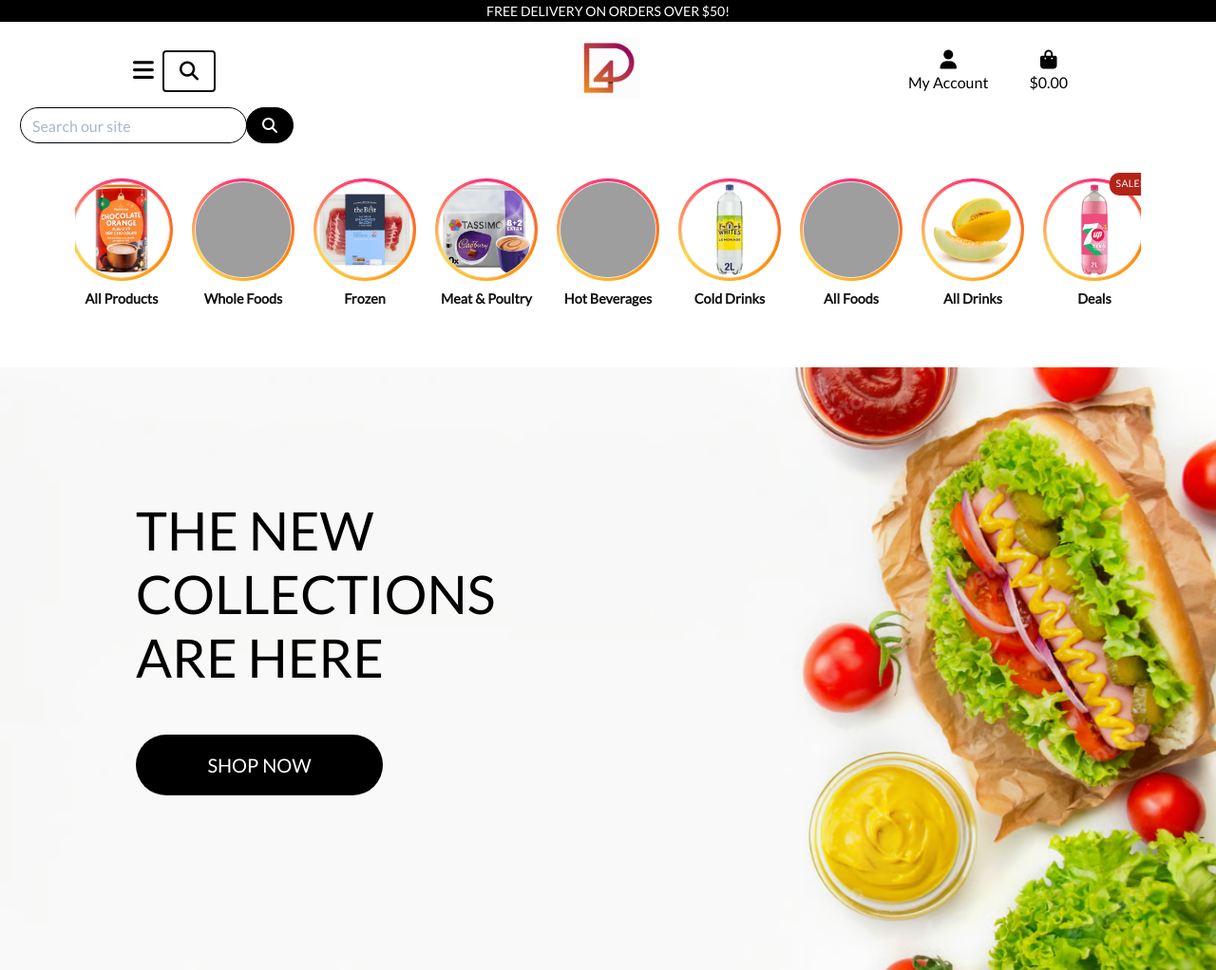
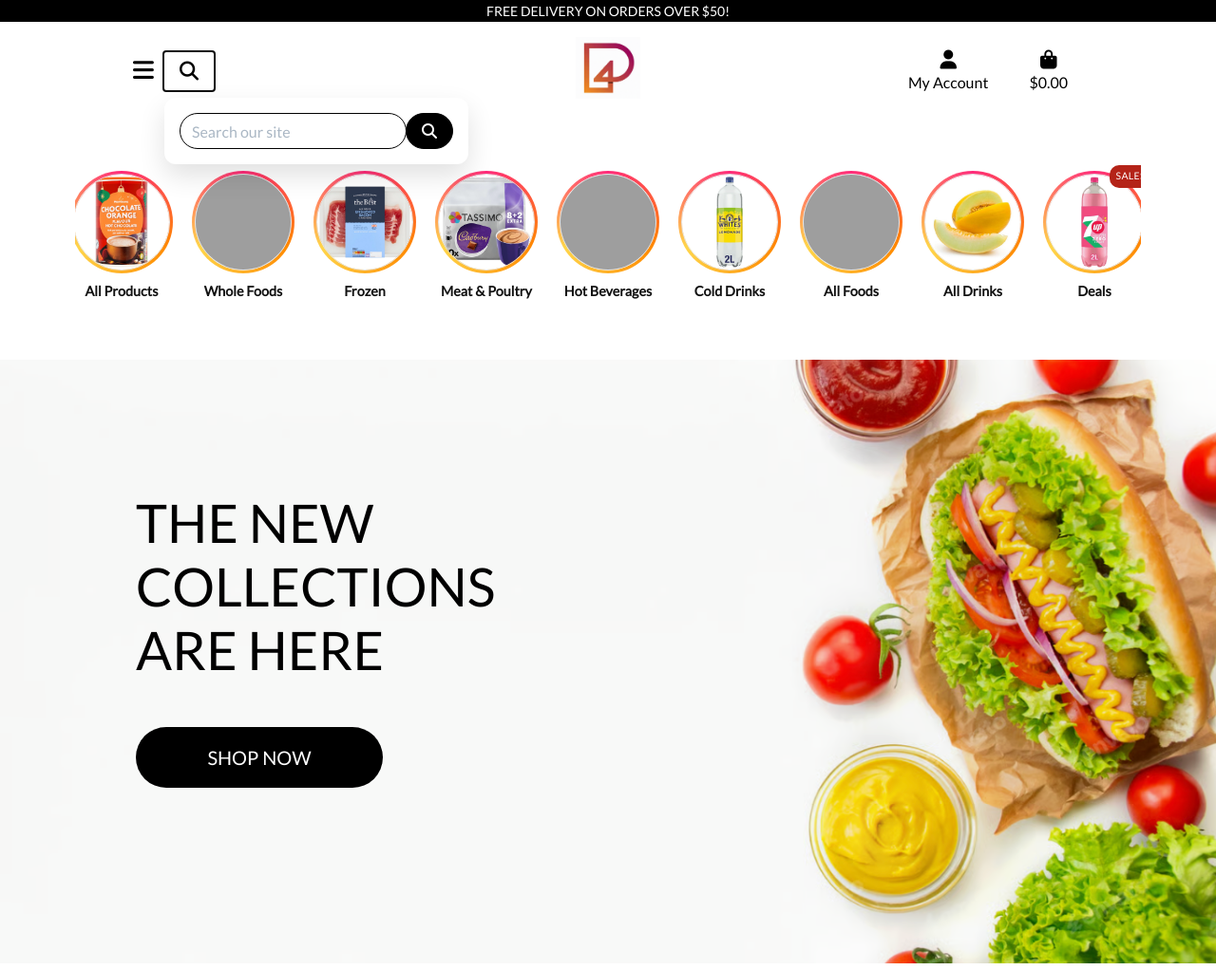
Before and after one commit to RobertJLewis/project_four, a Django app: page / in a window 1280 px wide, after a click that opens the changed part. Shown: the top 1022 px of the page at 95% size. Run offline with Django 4.2, Linux system fonts and the light colour scheme; data comes from the database, SQL or seed files in the repository; both versions use the stored data as it was after the commit; some libraries are stand-ins or nearby versions; grey boxes are pictures that could not be loaded.

Commit message:
Refine nav dropdown alignment and home story tiles, Reposition burger menu under left nav and align dropdown baselines, Tighten topnav spacing and dropdown sizing, Reduce home category tile padding, Add hover-only orbiting glow effect to story rings

```diff
--- a/home/templates/home/index.html
+++ b/home/templates/home/index.html
@@ -99,7 +99,7 @@
         }
 
         .category-tiles {
-            padding: 16px 0 48px;
+            padding: 8px 0 48px;
         }
 
         .category-hero {
@@ -166,12 +166,36 @@
         }
 
         .story-ring {
-            width: 108px;
-            height: 108px;
+            --story-size: 108px;
+            --story-orbit: calc(var(--story-size) / 2 - 6px);
+            width: var(--story-size);
+            height: var(--story-size);
             border-radius: 999px;
             background: conic-gradient(#ff2a7a, #ff8a00, #ffd54a, #ff2a7a);
             padding: 3px;
             transition: transform 0.2s ease, box-shadow 0.2s ease;
+            position: relative;
+        }
+
+        .story-ring::after {
+            content: '';
+            position: absolute;
+            top: 50%;
+            left: 50%;
+            width: 12px;
+            height: 12px;
+            border-radius: 999px;
+            background: #ff2a7a;
+            box-shadow:
+                0 0 6px rgba(255, 42, 122, 0.9),
+                0 0 14px rgba(255, 138, 0, 0.6),
+                -6px 0 12px rgba(255, 42, 122, 0.35),
+                -14px 0 20px rgba(255, 213, 74, 0.25);
+            transform: rotate(0deg) translateX(var(--story-orbit));
+            transform-origin: 0 0;
+            opacity: 0;
+            animation: story-orbit 3s linear infinite;
+            transition: opacity 0.2s ease;
         }
 
         .story-inner {
@@ -197,6 +221,20 @@
             box-shadow: 0 8px 18px rgba(0, 0, 0, 0.12);
         }
 
+        .category-tile:hover .story-ring::after {
+            opacity: 1;
+        }
+
+        @keyframes story-orbit {
+            from {
+                transform: rotate(0deg) translateX(var(--story-orbit));
+            }
+            to {
+                transform: rotate(360deg) translateX(var(--story-orbit));
+            }
+        }
+
+
         .story-label {
             font-size: 0.9rem;
             font-weight: 600;
@@ -219,8 +257,7 @@
 
         @media (max-width: 575px) {
             .story-ring {
-                width: 92px;
-                height: 92px;
+                --story-size: 92px;
             }
         }
 
--- a/static/css/base.css
+++ b/static/css/base.css
@@ -38,6 +38,72 @@ body {
 #topnav {
     padding-left: 10%;
     padding-right: 10%;
+}
+
+#topnav .nav-left {
+    position: relative;
+}
+
+#topnav .dropdown-menu {
+    width: fit-content;
+    min-width: 200px;
+    padding: 8px 12px;
+    border-radius: 12px;
+    box-shadow: 0 12px 28px rgba(0, 0, 0, 0.12);
+    top: 100%;
+    margin-top: 8px;
+}
+
+#topnav .dropdown-menu.search-dropdown {
+    min-width: 320px;
+    right: auto !important;
+    left: 0 !important;
+    margin-left: 0;
+    transform: none;
+}
+
+#topnav .dropdown {
+    position: relative;
+}
+
+#topnav .dropdown-menu[aria-labelledby="user-options"] {
+    margin-top: 8px;
+}
+
+#topnav .dropdown-menu[aria-labelledby="user-options"] {
+    right: 0;
+    left: auto;
+}
+
+#main-nav .navbar-nav {
+    align-items: flex-start;
+}
+
+@media (min-width: 992px) {
+    #main-nav {
+        width: fit-content;
+        position: absolute;
+        top: 100%;
+        left: 0;
+        margin-top: 8px;
+        background: #fff;
+        padding: 8px 12px;
+        border-radius: 12px;
+        box-shadow: 0 12px 28px rgba(0, 0, 0, 0.12);
+        z-index: 1030;
+    }
+
+    .nav-row {
+        height: 0;
+        margin: 0;
+        padding: 0;
+        border: 0;
+    }
+
+    .nav-row .navbar {
+        height: 0;
+        padding: 0;
+    }
 }
 
 .shop-now-button {
--- a/templates/base.html
+++ b/templates/base.html
@@ -54,7 +54,7 @@
       </div>
     </div>
     <div id="topnav" class="row bg-white pt-lg-2 d-none d-lg-flex">
-      <div class="col-12 col-lg-4 my-auto py-1 py-lg-0">
+      <div class="col-12 col-lg-4 my-auto py-1 py-lg-0 nav-left">
         <ul class="list-inline list-unstyled text-left my-0">
           <li class="list-inline-item">
             <button class="navbar-toggler border-0 p-0 text-black" type="button" data-toggle="collapse"
@@ -70,7 +70,7 @@
                 <div><i class="fas fa-search fa-lg"></i></div>
               </div>
             </a>
-            <div class="dropdown-menu dropdown-menu-right p-3 border-0 search-dropdown" aria-labelledby="search-options">
+            <div class="dropdown-menu p-3 border-0 search-dropdown" aria-labelledby="search-options">
               <form method="GET" action="{% url 'products' %}">
                 <div class="input-group">
                   <input class="form-control border border-black rounded-0" type="text" name="q"
@@ -87,6 +87,7 @@
             </div>
           </li>
         </ul>
+        {% include 'includes/main-nav.html' %}
       </div>
       <div class="col-12 col-lg-4 my-auto py-1 py-lg-0 text-center">
         <a href="{% url 'home' %}" class="nav-link main-logo-link d-inline-block">
@@ -133,10 +134,9 @@
         </ul>
       </div>
     </div>
-    <div class="row bg-white">
+    <div class="row bg-white nav-row">
       <nav class="navbar navbar-light w-100">
         {% include 'includes/mobile-top-header.html' %}
-        {% include 'includes/main-nav.html' %}
       </nav>
     </div>
   </header>
--- a/templates/includes/main-nav.html
+++ b/templates/includes/main-nav.html
@@ -1,5 +1,5 @@
 <div class="collapse navbar-collapse" id="main-nav">
-    <ul class="navbar-nav w-auto mx-auto">
+    <ul class="navbar-nav w-auto">
 
         <li class="nav-item d-block d-md-none">
             <a class="logo-font font-weight-bold nav-link text-black mr-5" href="{% url 'home' %}" id="home-link">
```
Also changed, not shown: db.sqlite3.
